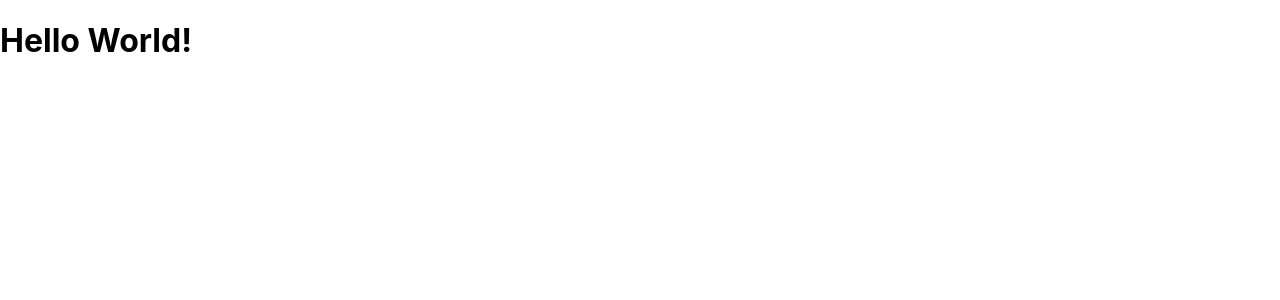
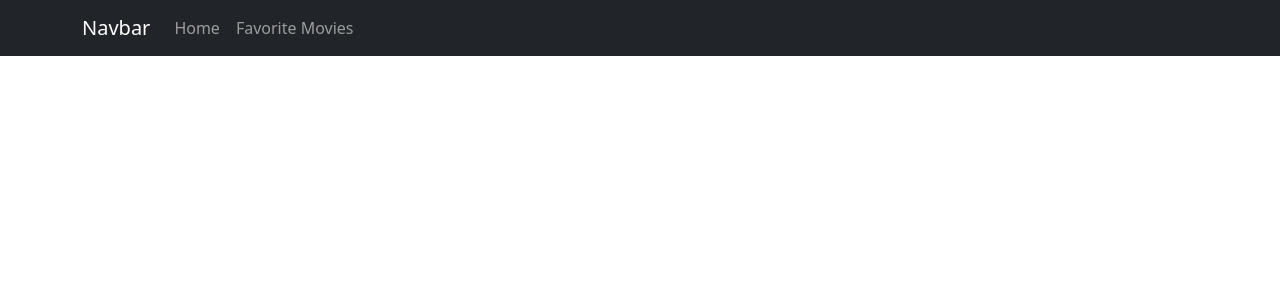
Before and after one commit to Muhammad-Alsad/Netflix-Clone, a React (Create React App) app: page / in a window 1280 px wide. Shown: the top 300 px of the page. Built offline with nearby package versions, Linux system fonts and the light colour scheme; no server answers.

Commit message:
working on it

```diff
--- a/package.json
+++ b/package.json
@@ -6,8 +6,12 @@
     "@testing-library/jest-dom": "^5.16.5",
     "@testing-library/react": "^13.4.0",
     "@testing-library/user-event": "^13.5.0",
+    "bootstrap": "^5.2.3",
     "react": "^18.2.0",
+    "react-bootstrap": "^2.7.2",
     "react-dom": "^18.2.0",
+    "react-router": "^6.10.0",
+    "react-router-dom": "^6.10.0",
     "react-scripts": "5.0.1",
     "web-vitals": "^2.1.4"
   },
--- a/src/App.js
+++ b/src/App.js
@@ -1,11 +1,16 @@
-import logo from './logo.svg';
 import Home from './components/Home/Home';
 import './App.css';
+import { Routes, Route } from 'react-router';
+
 
 function App() {
   return (
     <>
-      <Home/>
+      <Routes>
+        <Route path='/' element={<Home />} />
+        {/* <Route path='/FavMovie' element={<FavMovie/>}/> */}
+      </Routes>
+
     </>
   );
 }
--- a/src/components/Home/Home.js
+++ b/src/components/Home/Home.js
@@ -1,12 +1,29 @@
+import React, { useState, useEffect } from 'react';
+import MovieList from '../MovieList/MovieList';
+import NavBar from '../NavBar/NavBar';
 
 
+export default function Home() {
+    const [movies, setMovies] = useState([]);
 
-export default function Home(){
-    return(
+    async function getMovies() {
+        const url = process.env.REACT_APP_DERVER_URL
+        console.log(1111, url)
+        const response = await fetch(`${url}/trending`);
+        console.log(2222, response)
+        const jsonData = await response.json();
+        console.log(3333, jsonData);
+        setMovies(jsonData)
+        console.log(4444, movies)
+    }
+
+    useEffect(() => {
+        getMovies()
+    }, []);
+    return (
         <>
-            <h1>Hello World!</h1>
+            <NavBar />
+            < MovieList data={movies} />
         </>
     );
-
-
 }
--- /dev/null
+++ b/src/components/Movie/Movie.js
@@ -0,0 +1,10 @@
+
+
+
+export default function Movie(props) {
+    return(
+        <>
+        <p>hello</p>
+        </>
+    )
+}
--- /dev/null
+++ b/src/components/MovieList/MovieList.js
@@ -0,0 +1,16 @@
+import Movie from "../Movie/Movie"
+
+
+export default function MovieList(props) {
+    return (
+        <>
+            {
+                props.data.map(element => {
+                    return (
+                        <Movie data={element} key={element.id}/>
+                    )
+                })
+            }
+        </>
+    )
+}
--- /dev/null
+++ b/src/components/NavBar/NavBar.js
@@ -0,0 +1,20 @@
+import Container from 'react-bootstrap/Container';
+import Nav from 'react-bootstrap/Nav';
+import Navbar from 'react-bootstrap/Navbar';
+import { Link } from 'react-router-dom';
+
+export default function NavBar(){
+    return(
+        <>
+        <Navbar bg="dark" variant="dark">
+        <Container>
+          <Navbar.Brand href="/">Navbar</Navbar.Brand>
+          <Nav className="me-auto">
+            <Nav.Link href="/">Home</Nav.Link>
+            <Nav.Link href="favlist">Favorite Movies</Nav.Link>
+          </Nav>
+        </Container>
+      </Navbar>
+        </>
+    )
+}
--- a/src/index.js
+++ b/src/index.js
@@ -3,11 +3,15 @@ import ReactDOM from 'react-dom/client';
 import './index.css';
 import App from './App';
 import reportWebVitals from './reportWebVitals';
+import { BrowserRouter } from 'react-router-dom';
+import 'bootstrap/dist/css/bootstrap.min.css';
 
 const root = ReactDOM.createRoot(document.getElementById('root'));
 root.render(
   <React.StrictMode>
-    <App />
+    <BrowserRouter>
+      <App />
+    </BrowserRouter>
   </React.StrictMode>
 );
 
```
Also changed, not shown: src/components/ModelMovie/ModelMovie.js (added, +10 -0 lines), src/components/Home/Home.css (deleted), 2 other files (tests, documents, lock files or other folders).
